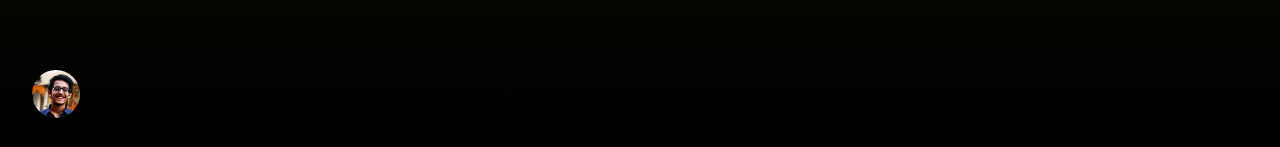
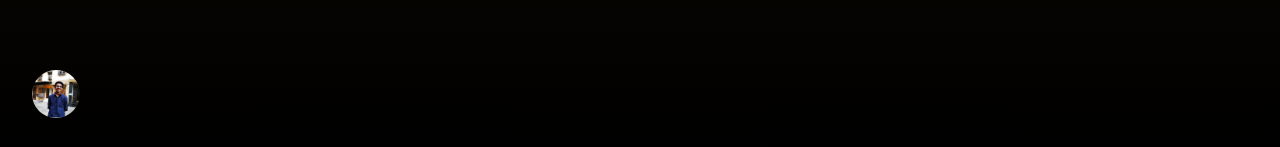
Before and after one commit to purohitdheeraj/Music-Player-UI, a React (Vite) app: page / in a window 1280 px wide. Shown: the part 650-797 px from the top of the page. Built offline with nearby package versions, Linux system fonts and the light colour scheme.

Commit message:
feat: add avatar transition

```diff
--- a/src/App.css
+++ b/src/App.css
@@ -63,15 +63,19 @@
 	margin-top: auto;
 	width: 48px;
 	height: 48px;
-	overflow: hidden;
-	border-radius: 50%;
 }
 
 .avatar-wrapper img {
 	width: 100%;
 	height: 100%;
-	transform: scale(2.8);
-	transform-origin: 26px 15px;
+	border-radius: 50%;
+	transition: box-shadow 0.3s ease;
+}
+
+.avatar-wrapper img:hover {
+	transform: scale(1.2);
+	box-shadow: 0 0 10px rgba(255, 255, 255, 0.7);
+	transition: transform 0.6s ease;
 }
 
 img {
--- a/src/components/Navbar.jsx
+++ b/src/components/Navbar.jsx
@@ -59,11 +59,17 @@ function Navbar() {
 			</nav>
 
 			<div className="avatar-wrapper">
-				<img
-					className="avatar-image"
-					src={profile}
-					alt="app logo"
-				/>
+				<a
+					href="https://peerlist.io/purohitdheeraj"
+					target="_blank"
+					rel="noreferrer"
+				>
+					<img
+						className="avatar-image"
+						src={profile}
+						alt="app logo"
+					/>
+				</a>
 			</div>
 		</aside>
 	);
```
